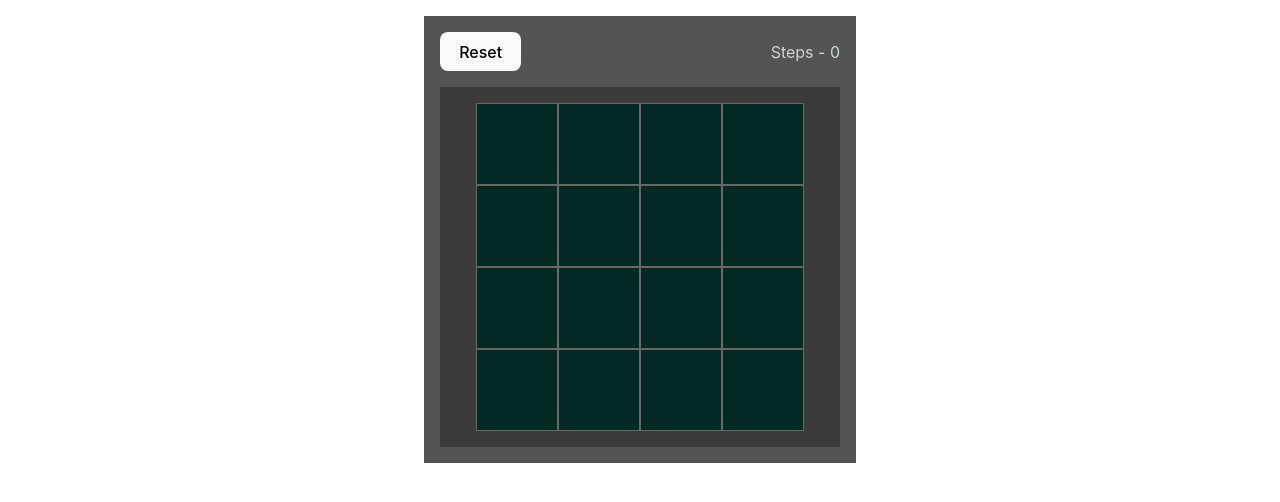
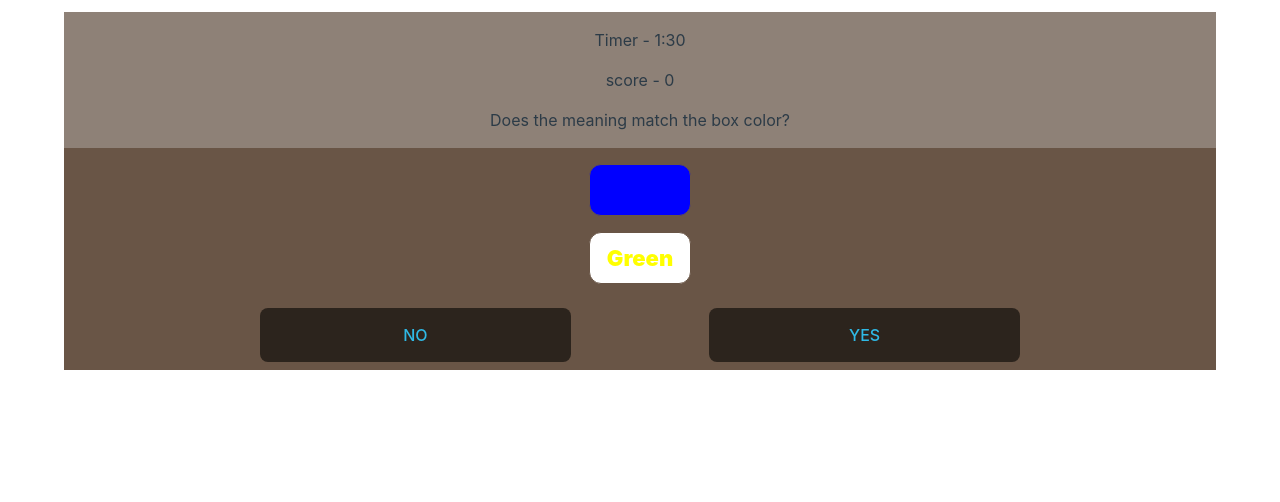
Before and after one commit to ajay020/braingames, a React (Vite) app: page / in a window 1280 px wide. Shown: the top 502 px of the page. Built offline with nearby package versions, Linux system fonts and the light colour scheme.

Commit message:
implement colorMatch game's color identification logic

```diff
--- a/src/App.tsx
+++ b/src/App.tsx
@@ -1,4 +1,5 @@
 import BlockContainer from './components/blockContainer/BlockContainer'
+import ColorMatch from './pages/colorMatch/ColorMatch'
 // import './App.css';
 
 
@@ -6,7 +7,8 @@ function App() {
 
   return (
     <div>
-        <BlockContainer/>
+        {/* <BlockContainer/> */}
+        <ColorMatch/>
     </div>
   )
 }
--- /dev/null
+++ b/src/pages/colorMatch/ColorMatch.tsx
@@ -0,0 +1,148 @@
+import { useState, useEffect } from "react";
+import "./colorMatch.css";
+
+const coloredBoxList = [
+  {
+    id: 1,
+    color: "red",
+  },
+  {
+    id: 2,
+    color: "green",
+  },
+  {
+    id: 3,
+    color: "yellow",
+  },
+  {
+    id: 4,
+    color: "blue",
+  },
+  {
+    id: 5,
+    color: "black",
+  },
+];
+
+const textBoxList = [
+  {
+    id: 1,
+    color: "blue",
+    meaning: "red",
+  },
+  {
+    id: 2,
+    color: "green",
+    meaning: "blue",
+  },
+  {
+    id: 3,
+    color: "red",
+    meaning: "yellow",
+  },
+  {
+    id: 4,
+    color: "yellow",
+    meaning: "green",
+  },
+  {
+    id: 5,
+    color: "yellow",
+    meaning: "black",
+  },
+];
+
+coloredBoxList.sort(() => Math.random() - 0.6);
+textBoxList.sort(() => Math.random() - 0.6);
+
+const ColorMatch = () => {
+
+  const [currIndex, setCurrIndex] = useState<number>(0);
+  const [score, setScore] = useState<number>(0);
+  const [timer, setTimer] = useState<string>("1:30");
+
+  const [boxList, setBoxList] = useState(coloredBoxList);
+  const [textList, setTextBoxList] = useState(textBoxList);
+
+  useEffect(() => {
+    let timerId: number;
+
+    const startTimer = () => {
+      let minute: number = 1;
+      let second = 30;
+
+      timerId = setInterval(() => {
+        second--;
+
+        if (second == 0) {
+          minute--;
+          second = 60;
+        }
+
+        let min = minute <= 9 ? "0" + minute : minute;
+        let sec = second <= 9 ? "0" + second : second;
+
+        setTimer(`${min}:${sec}`);
+      }, 1000);
+    };
+
+    return () => {
+      clearInterval(timerId);
+    };
+  }, []);
+
+  const clickHandler = (ans: string) => {
+    let currBox = boxList[currIndex];
+    let currText = textList[currIndex];
+
+    if (ans === "yes" && currBox.color === currText.meaning) {
+      setScore((pre) => pre + 5);
+    }
+
+    setCurrIndex((preIndex) => {
+      if (preIndex === boxList.length - 1) {
+
+        //re-shuffle colors
+        textList.sort(() => Math.random() - 0.6);
+        boxList.sort(() => Math.random() - 0.6);
+
+        setBoxList(boxList);
+        setTextBoxList(textList);
+
+        return 0;
+      }
+      return preIndex + 1;
+    });
+  };
+
+
+  return (
+    <div className="color-container">
+      <div className="color-header">
+        <p>Timer - {timer}</p>
+
+        <p>score - {score}</p>
+        <p>Does the meaning match the box color?</p>
+      </div>
+
+      <div className="box-wrapper">
+        <div
+          className="box box-color"
+          style={{ backgroundColor: boxList[currIndex].color }}
+        ></div>
+        <div className="box">
+          <p className="box-text" style={{ color: textList[currIndex].color }}>
+            {textList[currIndex].meaning}
+          </p>
+        </div>
+      </div>
+
+      <div className="color-actions">
+        <button onClick={() => clickHandler("no")}>NO</button>
+        <button onClick={() => clickHandler("yes")}>YES</button>
+      </div>
+    </div>
+  );
+};
+
+export default ColorMatch;
--- /dev/null
+++ b/src/pages/colorMatch/colorMatch.css
@@ -0,0 +1,59 @@
+:root {
+  --main-bg-color: #695546;
+  --light-wooden-color: #8e8177;
+  --text-color: #2fb9e5;
+  --gray-transparent: #2c241d;
+}
+
+.color-container {
+  background-color: var(--main-bg-color);
+  width: 90%;
+  margin: 12px auto;
+  display: flex;
+  flex-direction: column;
+  align-items: center;
+  justify-content: space-between;
+}
+.color-header {
+  background-color: var(--light-wooden-color);
+  width: 100%;
+  text-align: center;
+}
+
+.box {
+  width: 100px;
+  height: 50px;
+  border: 1px solid var(--main-bg-color);
+  border-radius: 12px;
+  margin: 16px 0px;
+  display: flex;
+  justify-content: center;
+  align-items: center;
+  background-color: white;
+}
+
+.box-color {
+  background-color: blue;
+}
+
+.box p {
+  color: red;
+  font-weight: 900;
+  font-size: 22px;
+  text-transform: capitalize;
+}
+
+.color-actions {
+  /* background-color: #2c241d; */
+  width: 90%;
+  padding: 8px;
+  display: flex;
+  justify-content: space-evenly;
+  align-items: center;
+}
+.color-actions button {
+  width: 30%;
+  padding: 16px 12px;
+  color: var(--text-color);
+  background-color: var(--gray-transparent);
+}
```
